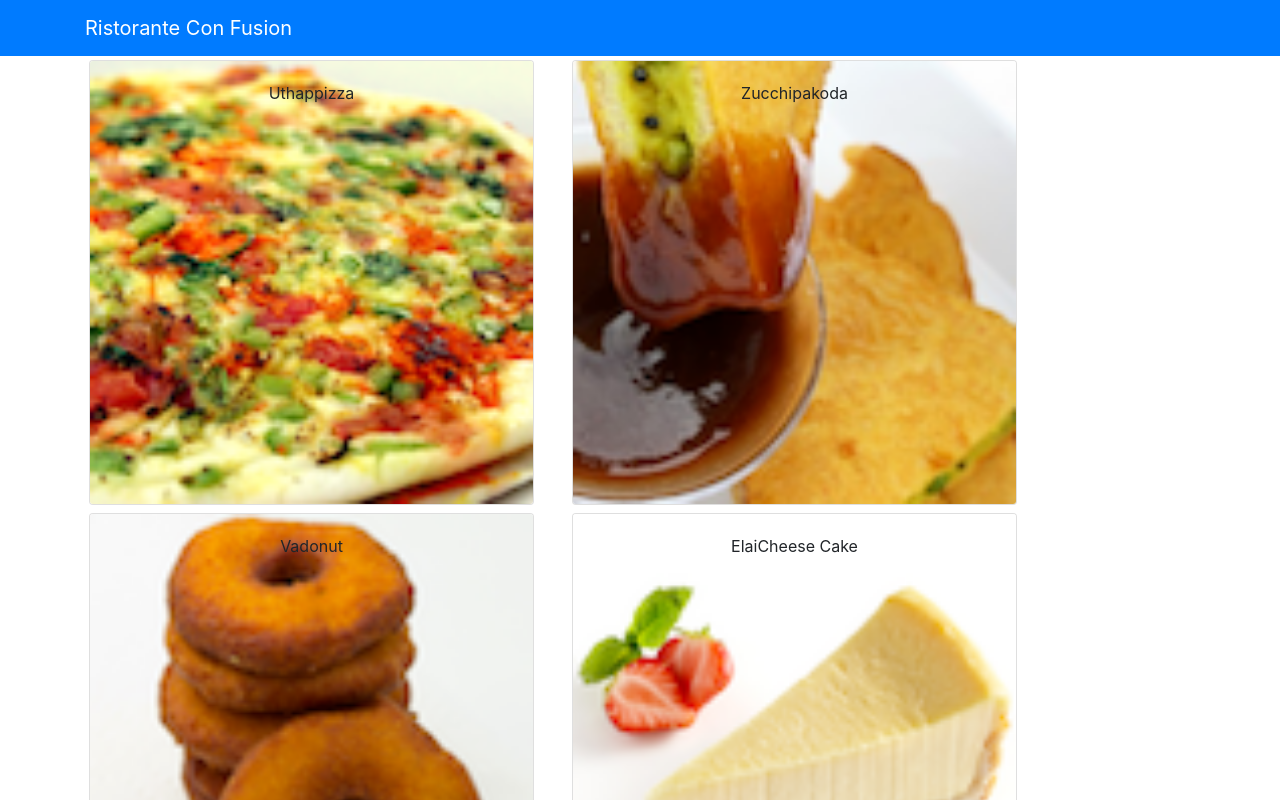
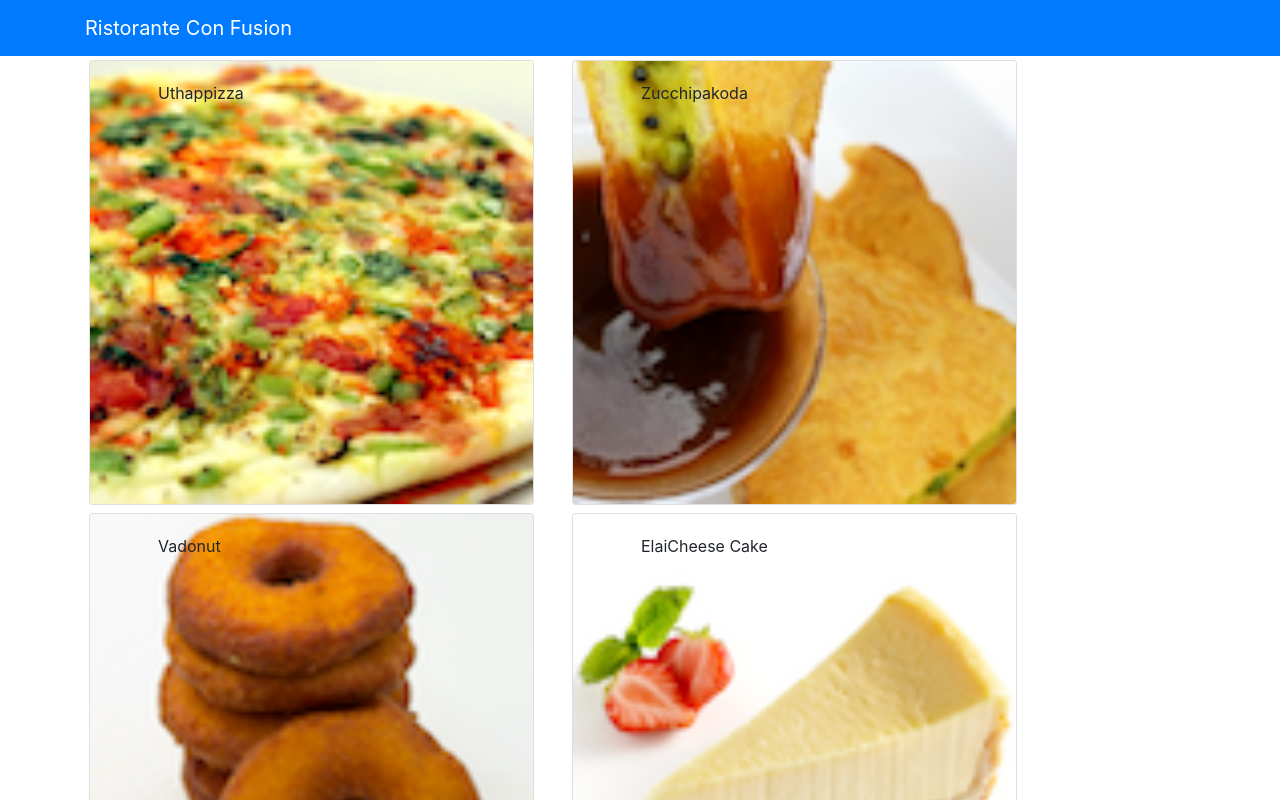
Before and after one commit to Nitin0711/Course2-React-, a React (Create React App) app: page / in a window 1280 px wide. Shown: the top 800 px of the page. Built offline with nearby package versions, Linux system fonts and the light colour scheme.

Commit message:
Assignment 1

```diff
--- a/src/App.js
+++ b/src/App.js
@@ -1,11 +1,13 @@
-import React, {Component} from 'react';
+import React, { Component } from 'react';
 import logo from './logo.svg';
 import { Navbar, NavbarBrand } from 'reactstrap';
 import Menu from './components/MenuComponent';
+
 import './App.css';
 import { DISHES } from './shared/dishes';
+
 class App extends Component {
-  constructor(props) {
+  constructor(props){
     super(props);
     this.state = {
       dishes: DISHES
@@ -13,16 +15,15 @@ class App extends Component {
   }
   render() {
     return (
-      <div className="App">
+      <div>
         <Navbar dark color="primary">
           <div className="container">
             <NavbarBrand href="/">Ristorante Con Fusion</NavbarBrand>
           </div>
         </Navbar>
-        <Menu dishes={this.state.dishes} />
+        <Menu dishes={this.state.dishes}/>
       </div>
     );
   }
 }
-
 export default App;
--- /dev/null
+++ b/src/components/DishdetailComponent.js
@@ -0,0 +1,67 @@
+import React, { Component } from 'react';
+import { Card, CardImg, CardImgOverlay, CardText, CardBody, CardTitle } from 'reactstrap';
+
+class DishDetail extends Component{
+
+    constructor(props) {
+        super(props);
+    }
+
+    renderDish(dish){
+        return(
+            <Card>
+                <CardImg width="100%" src={dish.image} alt={dish.name}></CardImg>
+                <CardBody>
+                    <CardTitle>{dish.name}</CardTitle>
+                    <CardText>{dish.description}</CardText>
+                </CardBody>
+            </Card>
+        )
+    }
+
+    renderComments(comments){
+        var commentList = comments.map(comment =>{
+            return(
+                <li key={comment.id}>
+                    {comment.comment}
+                    <br /><br />
+                    -- {comment.author}, {comment.date}
+                </li>
+            );
+        });
+
+        return(
+            <div>
+                <h4>Comments</h4>
+                <ul className="list-unstyled">
+                    {commentList}
+                </ul>
+            </div>
+        );
+        }
+
+    render() {
+
+        if(this.props.dish != null){
+            return(
+                <div className="row">
+                    <div className="col-12 col-md-5 m-1">
+                    {this.renderDish(this.props.dish)}
+                    </div>
+
+                    <div className="col-12 col-md-5 m-1">
+                        {this.renderComments(this.props.dish.comments)}
+                    </div>
+                </div>
+            )
+        }
+        else{
+            return(
+                <div></div>
+            )
+        }
+    }
+
+}
+
+export default DishDetail
--- a/src/components/MenuComponent.js
+++ b/src/components/MenuComponent.js
@@ -1,64 +1,50 @@
 import React, { Component } from 'react';
-import { Card, CardImg, CardImgOverlay, CardText,CardBody, CardTitle } from 'reactstrap';
+import { Card, CardImg, CardImgOverlay, CardText, CardBody, CardTitle } from 'reactstrap';
+import DishDetail from './DishdetailComponent';
 
-class Menu extends Component {
+class Menu extends Component{
 
     constructor(props) {
         super(props);
-
         this.state = {
-            selectedDish: null
+            selectedDish : null
         }
+        console.log('Menu component constructor is invoked');
     }
 
-    onDishSelect(dish) {
-        this.setState({ selectedDish: dish});
+    componentDidMount(){
+        console.log('Menu component componentDidMount is invoked');
     }
 
-    renderDish(dish) {
-        if (dish != null)
-            return(
-                <Card>
-                    <CardImg top src={dish.image} alt={dish.name} />
-                    <CardBody>
-                      <CardTitle>{dish.name}</CardTitle>
-                      <CardText>{dish.description}</CardText>
-                    </CardBody>
-                </Card>
-            );
-        else
-            return(
-                <div></div>
-            );
-    }
+    onDishSelect(dish){
+        this.setState({ selectedDish: dish });
+        return <DishDetail selectedDish={dish}></DishDetail>}
 
     render() {
+
         const menu = this.props.dishes.map((dish) => {
             return (
-              <div  className="col-12 col-md-5 m-1">
-                <Card key={dish.id}
-                  onClick={() => this.onDishSelect(dish)}>
-                  <CardImg width="100%" src={dish.image} alt={dish.name} />
-                  <CardImgOverlay>
-                      <CardTitle>{dish.name}</CardTitle>
-                  </CardImgOverlay>
-                </Card>
-              </div>
+                <div key={dish.id} className="col-12 col-md-5 m-1">
+                    <Card onClick={() => this.onDishSelect(dish)}>
+                        <CardImg width="100%" src={dish.image} alt={dish.name}></CardImg>
+                        <CardImgOverlay body className="ml-5">
+                            <CardTitle>{dish.name}</CardTitle>
+                        </CardImgOverlay>
+                    </Card>
+                </div>
             );
         });
+
+        console.log('Menu component render is invoked');
 
         return (
             <div className="container">
                 <div className="row">
                     {menu}
                 </div>
-                <div className="row">
-                  <div  className="col-12 col-md-5 m-1">
-                    {this.renderDish(this.state.selectedDish)}
-                  </div>
-                </div>
+                <DishDetail dish={this.state.selectedDish} />
             </div>
-        );
+         );
     }
 }
 export default Menu;
```
